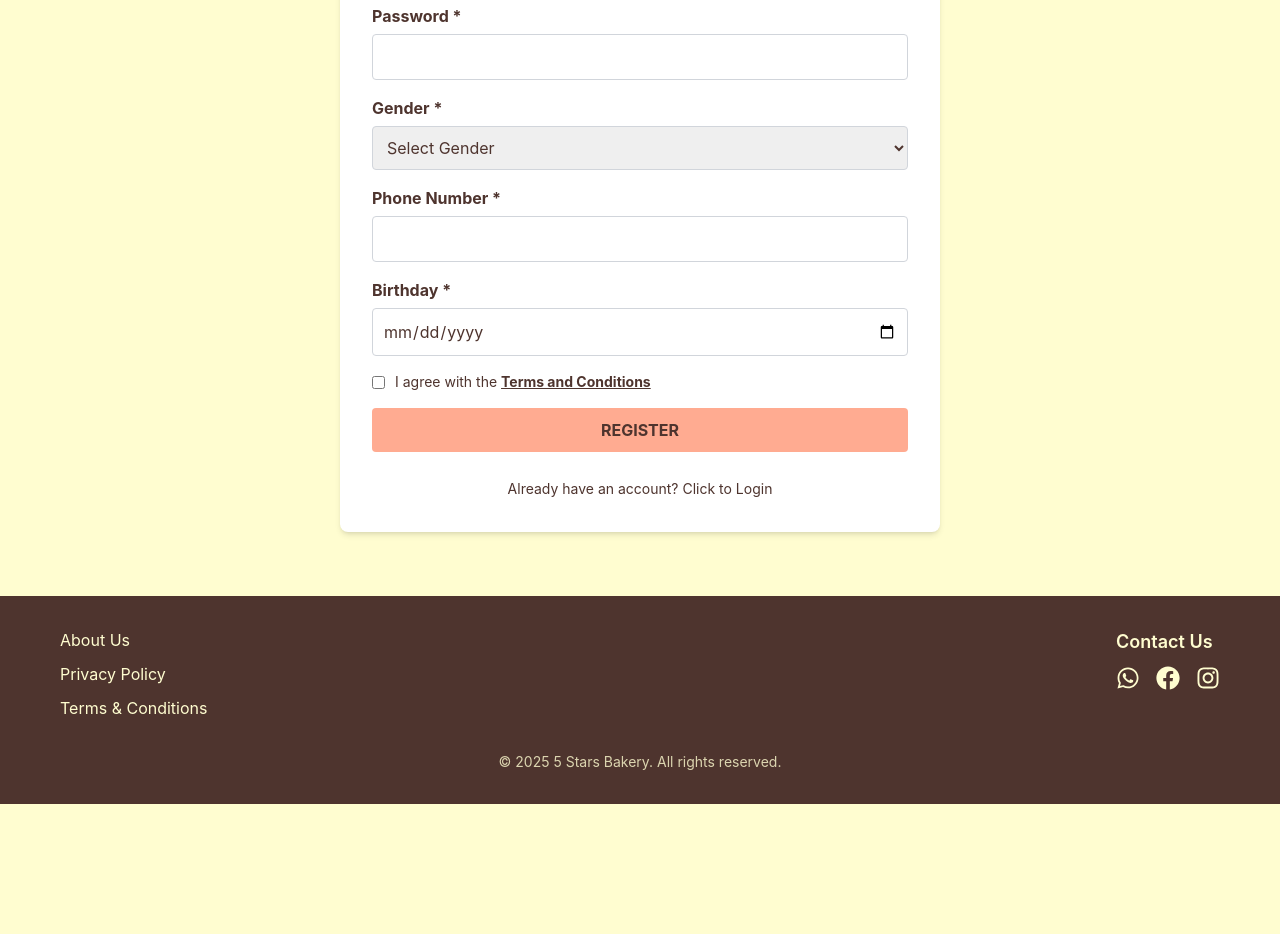
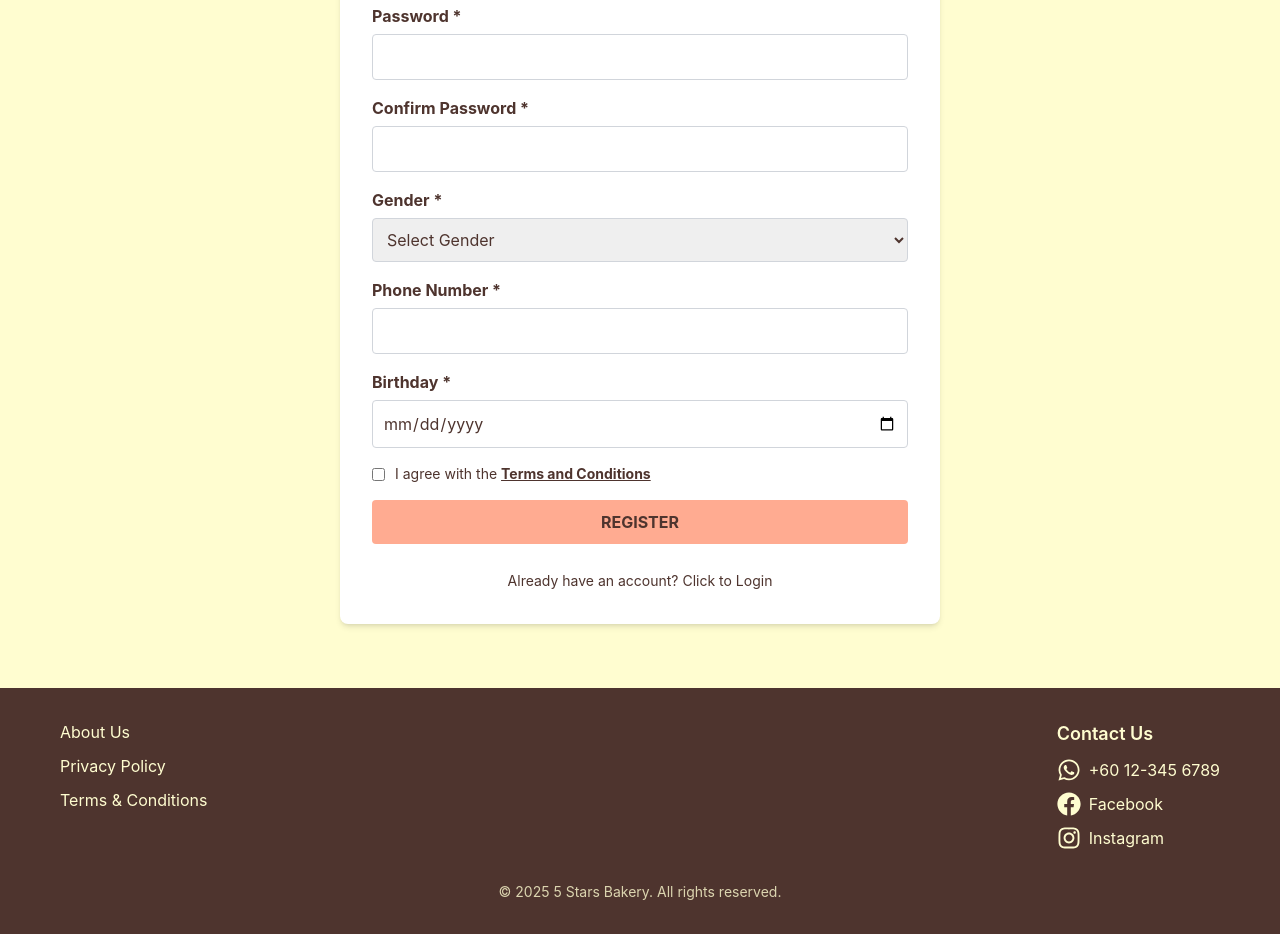
Before and after one commit to JiaHong531/5starsbakery, a React app in the folder frontend/: page /register in a window 1280 px wide. Shown: the part 500-1434 px from the top of the page. Before the commit the page ends 1304 px from the top, so only its background shows below. Built offline with nearby package versions, Linux system fonts and the light colour scheme; the HTML template or start-up script is replaced by a standard one.

Commit message:
remove account recovery functionality

```diff
--- a/frontend/src/App.jsx
+++ b/frontend/src/App.jsx
@@ -4,7 +4,6 @@ import Layout from './components/Layout';
 import Home from './pages/Home';
 import Login from './pages/Login';
 import Register from './pages/Register';
-import Recovery from './pages/Recovery';
 import AdminLogin from './pages/AdminLogin';
 import Terms from './pages/Terms';
 import './App.css';
@@ -17,7 +16,6 @@ function App() {
           <Route path="/" element={<Home />} />
           <Route path="/login" element={<Login />} />
           <Route path="/register" element={<Register />} />
-          <Route path="/recovery" element={<Recovery />} />
           <Route path="/admin-login" element={<AdminLogin />} />
           <Route path="/terms" element={<Terms />} />
           {/* Add other routes here */}
--- a/frontend/src/components/Footer.jsx
+++ b/frontend/src/components/Footer.jsx
@@ -13,15 +13,18 @@ const Footer = () => {
                 </div>
                 <div className="flex flex-col items-start">
                     <h3 className="mb-2.5 text-lg font-semibold">Contact Us</h3>
-                    <div className="flex gap-4">
-                        <a href="https://whatsapp.com" target="_blank" rel="noopener noreferrer" className="hover:text-accent-1 transition-colors">
+                    <div className="flex flex-col gap-2.5">
+                        <a href="https://wa.me/60123456789" target="_blank" rel="noopener noreferrer" className="hover:text-accent-1 transition-colors flex items-center gap-2">
                             <FaWhatsapp size={24} />
+                            <span>+60 12-345 6789</span>
                         </a>
-                        <a href="https://facebook.com" target="_blank" rel="noopener noreferrer" className="hover:text-accent-1 transition-colors">
+                        <a href="https://facebook.com" target="_blank" rel="noopener noreferrer" className="hover:text-accent-1 transition-colors flex items-center gap-2">
                             <FaFacebook size={24} />
+                            <span>Facebook</span>
                         </a>
-                        <a href="https://instagram.com" target="_blank" rel="noopener noreferrer" className="hover:text-accent-1 transition-colors">
+                        <a href="https://instagram.com" target="_blank" rel="noopener noreferrer" className="hover:text-accent-1 transition-colors flex items-center gap-2">
                             <FaInstagram size={24} />
+                            <span>Instagram</span>
                         </a>
                     </div>
                 </div>
--- a/frontend/src/components/Header.jsx
+++ b/frontend/src/components/Header.jsx
@@ -17,7 +17,7 @@ const Header = () => {
 
     return (
         <header className="bg-header-bg text-text-light py-4 relative">
-            <div className="container-custom flex justify-between items-center">
+            <div className="w-full px-8 flex justify-between items-center">
                 <div className="text-2xl font-bold">
                     <Link to="/" className="hover:text-accent-1 transition-colors">
                         <h1>5 Stars Bakery</h1>
--- a/frontend/src/pages/Login.jsx
+++ b/frontend/src/pages/Login.jsx
@@ -55,7 +55,7 @@ const Login = () => {
                     </div>
                 </form>
                 <div className="mt-6 flex flex-col items-center gap-2">
-                    <Link to="/recovery" className="text-text-main text-sm hover:underline">Forgot password?</Link>
+
                     <Link to="/register" className="text-text-main text-sm hover:underline">Don't have an account yet? Register Now</Link>
                     <Link to="/admin-login" className="text-text-main text-sm hover:underline">Login as Administrator</Link>
                 </div>
--- a/frontend/src/pages/Recovery.jsx
+++ /dev/null
@@ -1,13 +0,0 @@
-import React from 'react';
-
-const Recovery = () => {
-    return (
-        <div className="container" style={{ padding: '2rem', textAlign: 'center' }}>
-            <h2>Password Recovery</h2>
-            <p>Please enter your email to recover your password.</p>
-            {/* Add recovery form here */}
-        </div>
-    );
-};
-
-export default Recovery;
--- a/frontend/src/pages/Register.jsx
+++ b/frontend/src/pages/Register.jsx
@@ -8,6 +8,7 @@ const Register = () => {
         username: '',
         email: '',
         password: '',
+        confirmPassword: '',
         gender: '',
         phone: '',
         birthday: '',
@@ -24,6 +25,10 @@ const Register = () => {
 
     const handleSubmit = (e) => {
         e.preventDefault();
+        if (formData.password !== formData.confirmPassword) {
+            alert("Passwords do not match!");
+            return;
+        }
         console.log('Register submitted:', formData);
         // Add register logic here
     };
@@ -95,6 +100,18 @@ const Register = () => {
                     </div>
 
                     <div className="mb-4">
+                        <label className="block mb-1.5 font-bold">Confirm Password *</label>
+                        <input
+                            type="password"
+                            name="confirmPassword"
+                            className="form-input"
+                            value={formData.confirmPassword}
+                            onChange={handleChange}
+                            required
+                        />
+                    </div>
+
+                    <div className="mb-4">
                         <label className="block mb-1.5 font-bold">Gender *</label>
                         <select
                             name="gender"
@@ -106,7 +123,6 @@ const Register = () => {
                             <option value="">Select Gender</option>
                             <option value="male">Male</option>
                             <option value="female">Female</option>
-                            <option value="other">Other</option>
                         </select>
                     </div>
 
```
